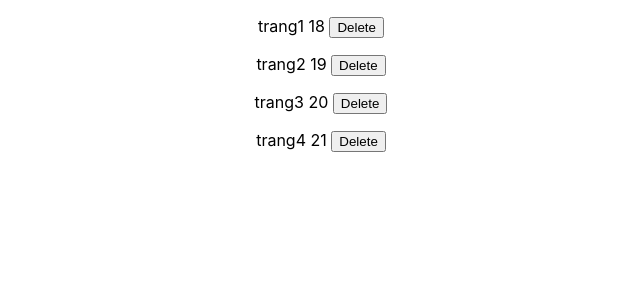
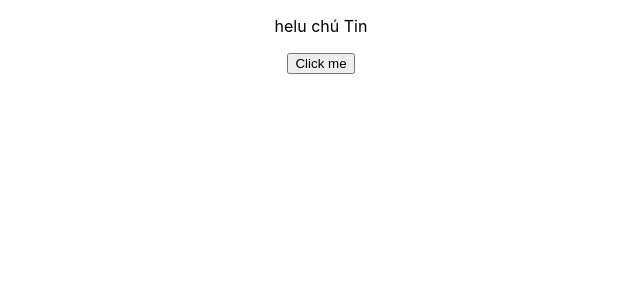
Before and after one commit to thanhtrang1408/learn-reactjs, a React (Create React App) app: page / in a window 1280 px wide. Shown: the top 300 px of the page, without its empty margins (319-959 px from the left). Built offline with nearby package versions, Linux system fonts and the light colour scheme.

Commit message:
learn useState

```diff
--- a/src/App.js
+++ b/src/App.js
@@ -1,11 +1,13 @@
 import logo from './logo.svg';
 import './App.css';
 import TestMap from './components/TestMap';
+import { TestUseState } from './components/TestUseState';
 
 function App() {
   return (
     <div className="App">
-     <TestMap/>
+     {/* <TestMap/> */}
+     <TestUseState/>
     </div>
   );
 }
--- /dev/null
+++ b/src/components/TestUseState.jsx
@@ -0,0 +1,25 @@
+import { useState } from "react"
+import React from 'react'
+
+export const TestUseState = () => {
+    const [state, setState] =useState('helu chú Tin')
+    // muon xem gia tri sau khi setState thi de log o day( chắc là do render từ trên xuống dưới)
+    // vì để đso nó hiện cái state trước rồi sau khi click thì nó hiện ra sétstate
+    console.log(state);
+
+    const btnsetState =() =>{
+        setState('bụng mỡ :)))');
+        // còn để dưới đây thì sau khi click nó hiện state
+        // console.log(state);
+}
+
+
+  return (
+    <div>
+        {/* hien ra so 0 */}
+        <p>{state}</p>
+        <button onClick ={btnsetState}>Click me</button>
+
+    </div>
+  )
+}
```
